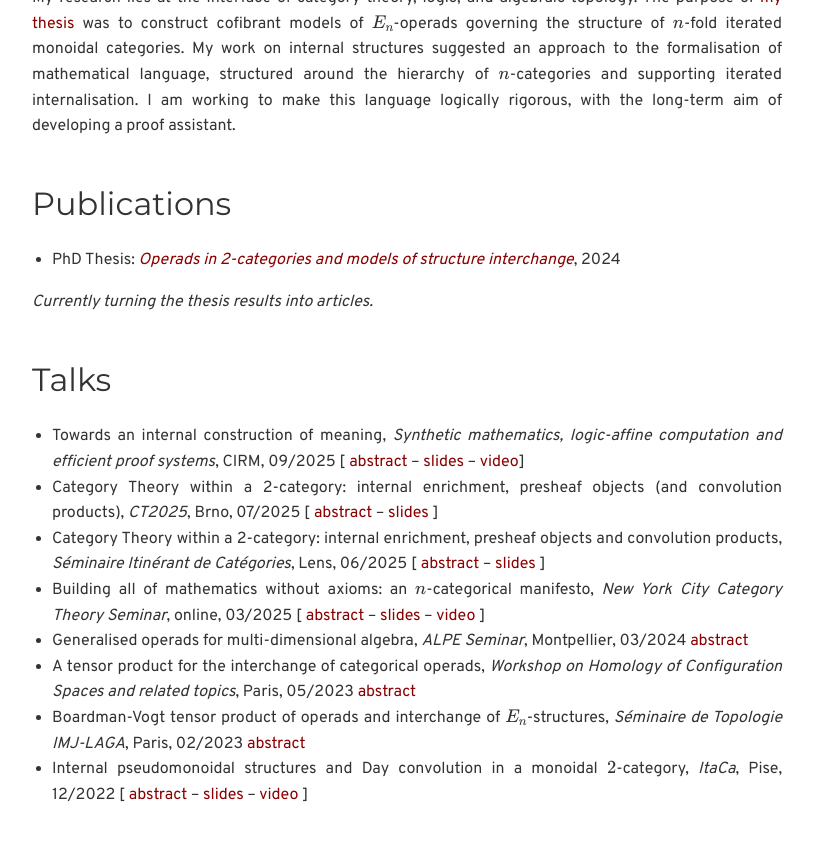
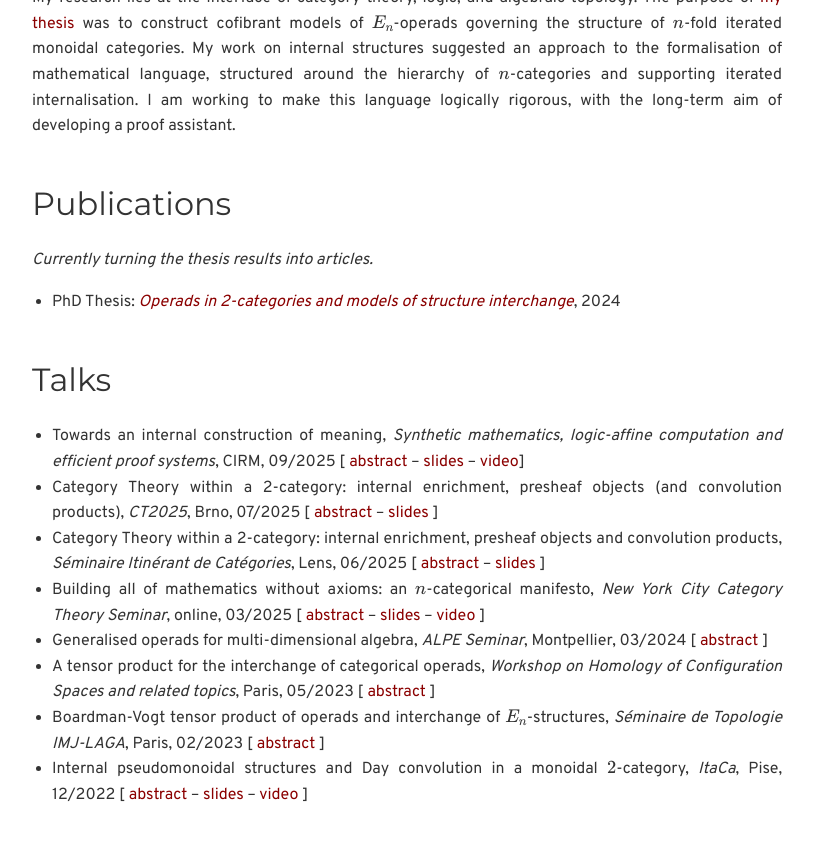
Before and after one commit to sdspmon/math, a Jekyll site: the page built from index.md, in a window 1280 px wide and 1231 px high, cut to the strip 382-1223 px from the top of the window. Shown: the whole strip, without its empty margins (233-1048 px from the left). Built offline with Jekyll 4.4.1, drawn with Linux system fonts in a browser that asks for light colours; formulas are drawn with MathJax 3.

```diff
--- a/index.md
+++ b/index.md
@@ -12,9 +12,10 @@ My research lies at the interface of category theory, logic, and algebraic topol
 
 ## Publications
 
+*Currently turning the thesis results into articles.*
+
 -  PhD Thesis: [*Operads in 2-categories and models of structure interchange*](https://theses.hal.science/tel-04617115v1/document), 2024
 
-*Currently turning the thesis results into articles.*
 
 ## Talks
 
@@ -22,7 +23,7 @@ My research lies at the interface of category theory, logic, and algebraic topol
 - Category Theory within a 2-category: internal enrichment, presheaf objects (and convolution products), *CT2025*, Brno, 07/2025 [ [abstract](https://conference.math.muni.cz/ct2025/data/uploads/abstracts/despalungue.pdf) -- [slides](https://conference.math.muni.cz/ct2025/data/uploads/slides/despalungue.pdf) ]
 - Category Theory within a 2-category: internal enrichment, presheaf objects and convolution products, *Séminaire Itinérant de Catégories*, Lens, 06/2025 [ [abstract](https://www-lmpa.univ-littoral.fr/~sic/wordpress/?page_id=1502#abstract-despalungue) -- [slides](https://www-lmpa.univ-littoral.fr/~sic/Lens2025/dEspalungue.pdf) ]
 - Building all of mathematics without axioms: an $$n$$-categorical manifesto, *New York City Category Theory Seminar*, online, 03/2025 [ [abstract](https://www.sophie.d.espalungue.xyz/math/talks/nyct/) -- [slides](https://github.com/sdspmon/math/raw/return/files/nCat.pdf) -- [video](https://www.youtube.com/watch?v=F5RW-3stMlI) ]
-- Generalised operads for multi-dimensional algebra, *ALPE Seminar*, Montpellier, 03/2024  [abstract](https://www.math.univ-toulouse.fr/~rcampos/ALPE/2024-03.html)
-- A tensor product for the interchange of categorical operads, *Workshop on Homology of Configuration Spaces and related topics*, Paris, 05/2023  [abstract](https://idrissi.eu/shocos/conf0523/)
-- Boardman-Vogt tensor product of operads and interchange of $$E_n$$-structures, *Séminaire de Topologie IMJ-LAGA*, Paris, 02/2023  [abstract](https://www.imj-prg.fr/gestion/evenement/affSeance/9153)
+- Generalised operads for multi-dimensional algebra, *ALPE Seminar*, Montpellier, 03/2024  [ [abstract](https://www.math.univ-toulouse.fr/~rcampos/ALPE/2024-03.html) ]
+- A tensor product for the interchange of categorical operads, *Workshop on Homology of Configuration Spaces and related topics*, Paris, 05/2023 [ [abstract](https://idrissi.eu/shocos/conf0523/) ]
+- Boardman-Vogt tensor product of operads and interchange of $$E_n$$-structures, *Séminaire de Topologie IMJ-LAGA*, Paris, 02/2023 [ [abstract](https://www.imj-prg.fr/gestion/evenement/affSeance/9153) ]
 - Internal pseudomonoidal structures and Day convolution in a monoidal $$2$$-category, *ItaCa*, Pise, 12/2022 [  [abstract](https://progetto-itaca.github.io/ItaCa-22/assets/abstracts/despalungue.pdf) -- [slides](https://github.com/sdspmon/math/raw/refs/heads/return/files/itaca22) -- [video](https://www.youtube.com/watch?v=C83fgsxwihU&list=PLwOJoZOlTAm9ScVRQn78Mt7XjNQmxsF5j&index=6) ]
```
